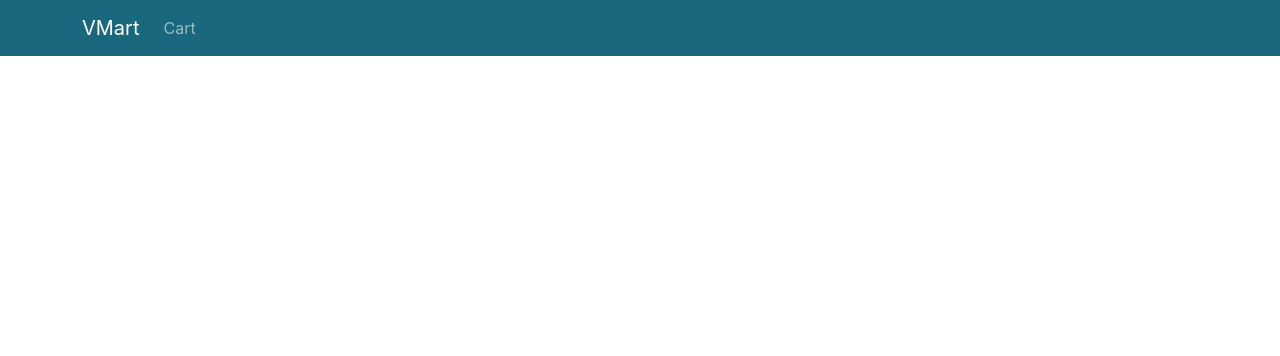
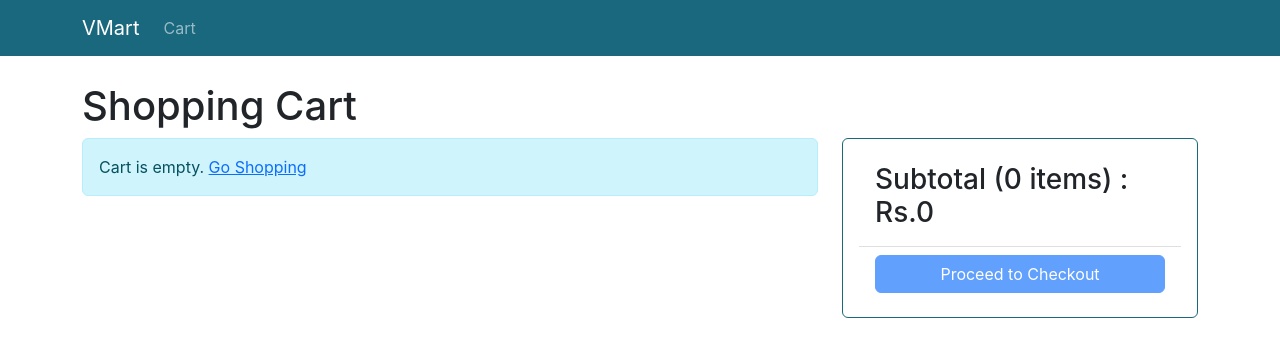
Before and after one commit to CS20B019-Manasa/Project, a React (Create React App) app in the folder frontend/: page /cart in a window 1280 px wide. Before the commit this address had no page. Shown: the top 356 px of the page. Built offline with nearby package versions, Linux system fonts and the light colour scheme.

Commit message:
added items to cart and made page ti it

```diff
--- a/frontend/src/App.js
+++ b/frontend/src/App.js
@@ -10,6 +10,7 @@
 import Navbar from 'react-bootstrap/Navbar';
 import Container from 'react-bootstrap/Container';
 import {LinkContainer} from 'react-router-bootstrap';
+import Cartpage from './Pages/Cartpage.js';
 function App() {
   const { state } = useContext(Store);
   const { cart } = state;
@@ -38,6 +39,7 @@
         <main>
           <Container>
             <Routes>
+              <Route path="/cart" element={<Cartpage />} />
               <Route path="/product/:slug" element={<Itempage />} />
               <Route path="/" element={<Home />} />
             </Routes>
--- /dev/null
+++ b/frontend/src/Pages/Cartpage.js
@@ -0,0 +1,93 @@
+import { useContext } from 'react';
+import { Store } from '../Store';
+import Row from 'react-bootstrap/Row';
+import Col from 'react-bootstrap/Col';
+import Message from '../Components/Message';
+import ListGroup from 'react-bootstrap/ListGroup';
+import Button from 'react-bootstrap/Button';
+import Card from 'react-bootstrap/Card';
+import { Link } from 'react-router-dom';
+
+export default function Cartpage() {
+  const { state } = useContext(Store);
+  const {
+    cart: { cartItems },
+  } = state;
+
+  return (
+    <div>
+      <title>Shopping Cart</title>
+      <h1>Shopping Cart</h1>
+      <Row>
+        <Col md={8}>
+          {cartItems.length === 0 ? (
+            <Message>
+              Cart is empty. <Link to="/">Go Shopping</Link>
+            </Message>
+          ) : (
+            <ListGroup>
+              {cartItems.map((item) => (
+                <ListGroup.Item key={item._id}>
+                  <Row className="align-items-center">
+                    <Col md={4}>
+                      <img
+                        src={item.image}
+                        alt={item.name}
+                        className="img-fluid rounded img-thumbnail"
+                      ></img>{' '}
+                      <Link to={`/product/${item.slug}`}>{item.name}</Link>
+                    </Col>
+                    <Col md={3}>
+                      <Button variant="light" disabled={item.quantity === 1}>
+                        <i className="fas fa-minus-circle"></i>
+                      </Button>{' '}
+                      <span>{item.quantity}</span>{' '}
+                      <Button
+                        variant="light"
+                        disabled={item.quantity === item.countInStock}
+                      >
+                        <i className="fas fa-plus-circle"></i>
+                      </Button>
+                    </Col>
+                    <Col md={3}>Rs. {item.price}</Col>
+                    <Col md={2}>
+                      <Button variant="light">
+                        <i className="fas fa-trash"></i>
+                      </Button>
+                    </Col>
+                  </Row>
+                </ListGroup.Item>
+              ))}
+            </ListGroup>
+          )}
+        </Col>
+        <Col md={4}>
+          <Card>
+            <Card.Body>
+              <ListGroup variant="flush">
+                <ListGroup.Item>
+                  <h3>
+                    Subtotal ({cartItems.reduce((a, c) => a + c.quantity, 0)}{' '}
+                    items) : Rs.
+                    {cartItems.reduce((a, c) => a + c.price * c.quantity, 0)}
+                  </h3>
+                </ListGroup.Item>
+                <ListGroup.Item>
+                  <div className="d-grid">
+                    <Button
+                      type="button"
+                      variant="primary"
+                      disabled={cartItems.length === 0}
+                    >
+                      Proceed to Checkout
+                    </Button>
+                  </div>
+                </ListGroup.Item>
+              </ListGroup>
+            </Card.Body>
+          </Card>
+        </Col>
+      </Row>
+    </div>
+  );
+}
--- a/frontend/src/Pages/itempage.js
+++ b/frontend/src/Pages/itempage.js
@@ -1,6 +1,6 @@
 import axios from 'axios';
 import { useContext, useEffect, useState } from 'react';
-import { useParams } from 'react-router-dom';
+import { useNavigate, useParams } from 'react-router-dom';
 import Row from 'react-bootstrap/Row';
 import Col from 'react-bootstrap/Col';
 import Card from 'react-bootstrap/Card';
@@ -13,6 +13,7 @@
 import { Store } from '../Store';
 
 function Itempage() {
+  const navigate = useNavigate();
   const params = useParams();
   const { slug } = params;
   const [loading, setLoading] = useState(true);
@@ -37,6 +38,7 @@
 
   const addToCartHandler = () => {
     addToCart({ ...product, quantity: 1 });
+    navigate('/cart');
   };
 
   return (
--- a/frontend/src/index.css
+++ b/frontend/src/index.css
@@ -46,3 +46,7 @@
   padding: 10px;
   font-size: 25px;
 }
+
+.img-thumbnail {
+  height: 80px;
+}
```
Also changed, not shown: 1 other file (tests, documents, lock files or other folders).
